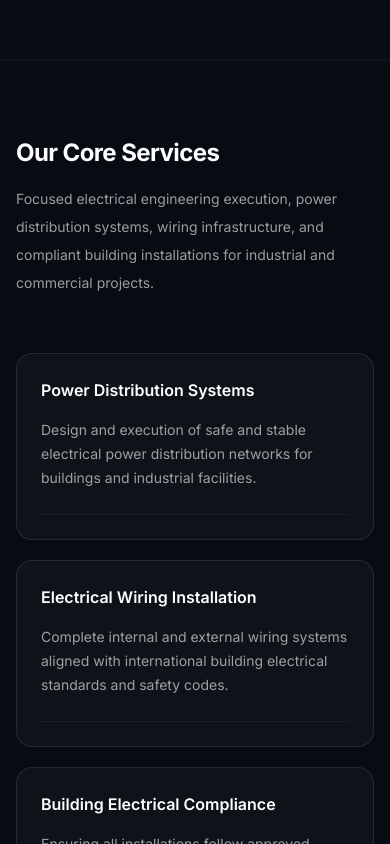
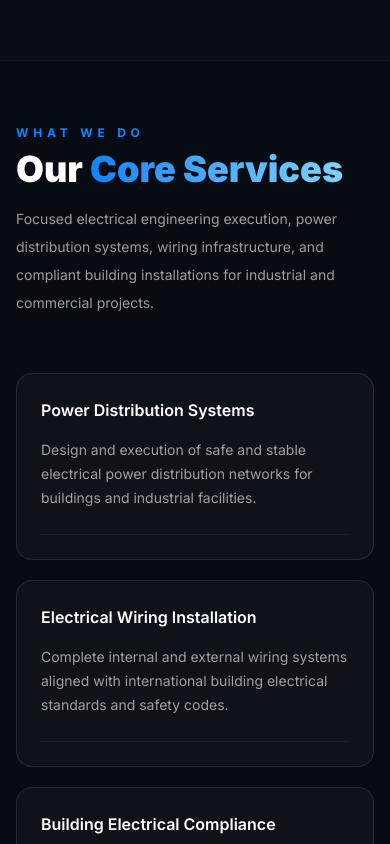
Before and after one commit to teme0912/BIRUK, a React (Vite) app: page / in a window 390 px wide. Shown: the part 5820-6664 px from the top of the page. Built offline with nearby package versions, Linux system fonts and the light colour scheme.

Commit message:
Update app final

```diff
--- a/src/App.tsx
+++ b/src/App.tsx
@@ -1132,11 +1132,22 @@ hover:bg-[#1593ff]
 >
   <div className="mx-auto max-w-7xl">
 
-    <SectionHeading
-      eyebrow=""
-      title="Our Core Services"
-      description="Focused electrical engineering execution, power distribution systems, wiring infrastructure, and compliant building installations for industrial and commercial projects."
-    />
+  <Reveal>
+  <div className="flex flex-col gap-2">
+    <span className="text-xs font-bold uppercase tracking-[0.4em] text-[#0a84ff]">
+      What We Do
+    </span>
+    <h2 className="text-4xl font-black text-white sm:text-5xl">
+      Our{' '}
+      <span className="bg-gradient-to-r from-[#0a84ff] to-[#7dd3fc] bg-clip-text text-transparent">
+        Core Services
+      </span>
+    </h2>
+    <p className="mt-2 max-w-3xl text-sm leading-7 text-white/60 sm:text-base">
+      Focused electrical engineering execution, power distribution systems, wiring infrastructure, and compliant building installations for industrial and commercial projects.
+    </p>
+  </div>
+</Reveal>
 
   {/* GRID */}
 <div className="mt-14 grid grid-cols-1 sm:grid-cols-2 lg:grid-cols-3 gap-5 sm:gap-6 lg:gap-8">
@@ -1343,11 +1354,22 @@ hover:bg-[#1593ff]
 
           <div className="mx-auto max-w-7xl">
             <Reveal>
-              <SectionHeading
-                eyebrow=""
-                title="Live Operations Ticker"
-                description="The horizontal dynamic viewport provides persistent reference points of municipal, high-voltage, and hospital systems engineering workflows."
-              />
+              <Reveal>
+  <div className="flex flex-col gap-2">
+    <span className="text-xs font-bold uppercase tracking-[0.4em] text-[#0a84ff]">
+      Our Operations
+    </span>
+    <h2 className="text-4xl font-black text-white sm:text-5xl">
+      Live{' '}
+      <span className="bg-gradient-to-r from-[#0a84ff] to-[#7dd3fc] bg-clip-text text-transparent">
+        Operations Ticker
+      </span>
+    </h2>
+    <p className="mt-2 max-w-3xl text-sm leading-7 text-white/60 sm:text-base">
+      The horizontal dynamic viewport provides persistent reference points of municipal, high-voltage, and hospital systems engineering workflows.
+    </p>
+  </div>
+</Reveal>
             </Reveal>
 
             <Reveal delay={80}>
@@ -1450,11 +1472,22 @@ hover:bg-[#1593ff]
 >
   <div className="mx-auto max-w-7xl">
 
-    <SectionHeading
-      eyebrow=""
-      title="Let’s Build Something Powerful"
-      description="Share your project scope and we’ll respond with technical guidance, cost estimation, or full execution plan."
-    />
+    <Reveal>
+  <div className="flex flex-col gap-2">
+    <span className="text-xs font-bold uppercase tracking-[0.4em] text-[#0a84ff]">
+      Get In Touch
+    </span>
+    <h2 className="text-4xl font-black text-white sm:text-5xl">
+      Let’s Build{' '}
+      <span className="bg-gradient-to-r from-[#0a84ff] to-[#7dd3fc] bg-clip-text text-transparent">
+        Something Powerful
+      </span>
+    </h2>
+    <p className="mt-2 max-w-3xl text-sm leading-7 text-white/60 sm:text-base">
+      Share your project scope and we’ll respond with technical guidance, cost estimation, or full execution plan.
+    </p>
+  </div>
+</Reveal>
 
     {/* GRID */}
 <div className="mt-8 grid grid-cols-1 lg:grid-cols-2 gap-5 lg:gap-6 items-stretch">
```
